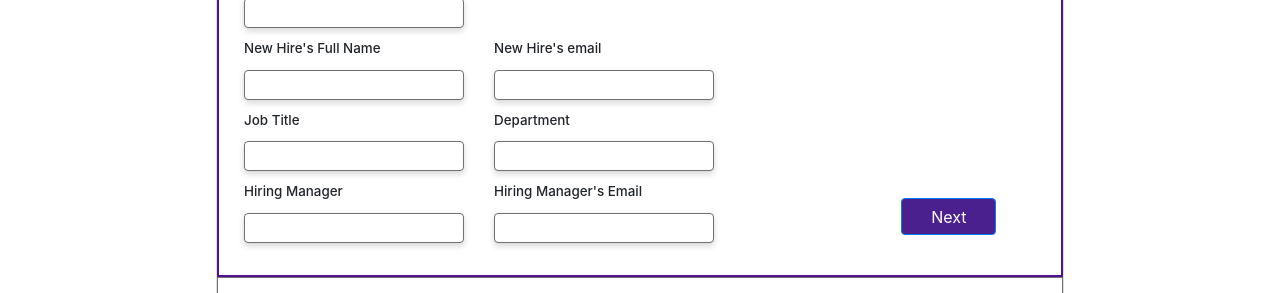
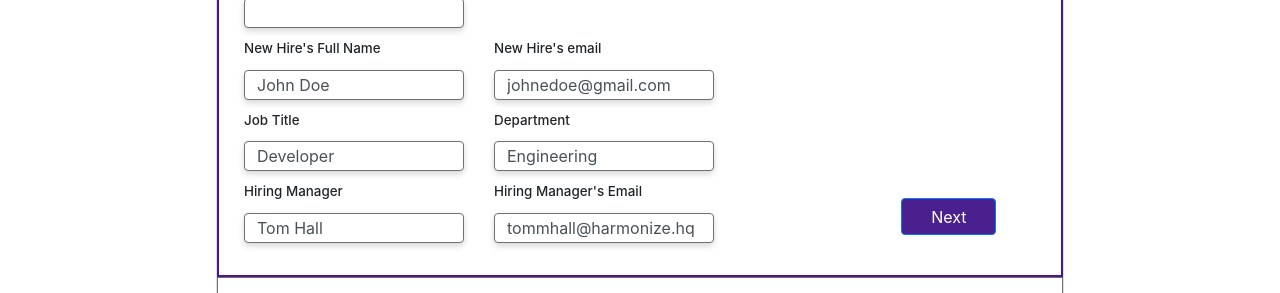
Before and after one commit to ayabdi/Onboarding, a React (Create React App) app in the folder client/: page /hire in a window 1280 px wide. Shown: the part 475-768 px from the top of the page. Built offline with nearby package versions, Linux system fonts and the light colour scheme; no server answers.

Commit message:
prepopulate forms

```diff
--- a/client/src/components/forms/useEmailForm.js
+++ b/client/src/components/forms/useEmailForm.js
@@ -7,12 +7,12 @@ const useEmailForm = () => {
         hire: " ",
         to: " ",
        from:" ",
-       fromName:"",
-       subject: " ",
-       message: " ",
+       fromName:"Tom Hall",
+       subject: " Welcome to The Team! ",
+       message: "Hi John, Welcome to The Company! ",
        date: " ",
        //# of days before start date
-       daysBefore: " "
+       daysBefore: "30"
     }
     const [emailData, setEmailData] = useState(initialState)
 
--- a/client/src/components/forms/useForm.js
+++ b/client/src/components/forms/useForm.js
@@ -8,12 +8,12 @@ const useForm = (callback, validate) => {
 
  const [formData, setFormData] = useState({
     startDate:'',
-    name: '',
-    email:'',
-    job_title: '',
-    department: '',
-    hiring_manager: '',
-    hm_email: ''
+    name: 'John Doe',
+    email:'johnedoe@gmail.com',
+    job_title: 'Developer',
+    department: 'Engineering',
+    hiring_manager: 'Tom Hall',
+    hm_email: 'tommhall@harmonize.hq'
 })
 const [errors, setErrors] = useState({})
 const [isSubmitting, setIsSubmitting] = useState(false);
--- a/client/src/components/forms/validateForm.js
+++ b/client/src/components/forms/validateForm.js
@@ -10,9 +10,9 @@ export default function  validate(formData){
      else if(!pattern.test(String(formData.email).toLowerCase())){
         errors.email = 'Email address is invalid'
     }
-    if(!pattern.test(String(formData.hm_email).toLowerCase())){
-        errors.Hm_email = 'Email address is invalid'
-    }
+    // if(!pattern.test(String(formData.hm_email).toLowerCase())){
+    //     errors.Hm_email = 'Email address is invalid'
+    // }
     if(!isAfter(formData.startDate, new Date(1987, 1, 11))){
         errors.startDate = 'Start Date is required';
 
```
